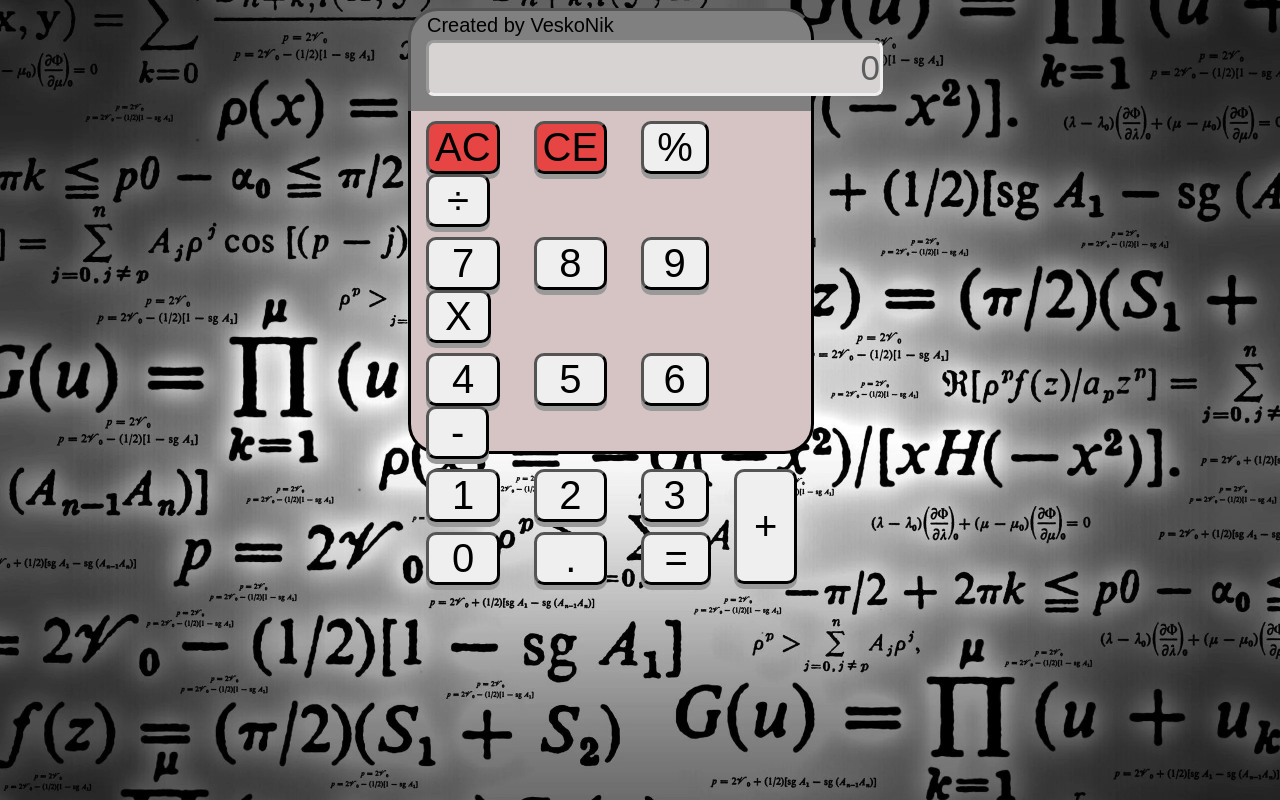
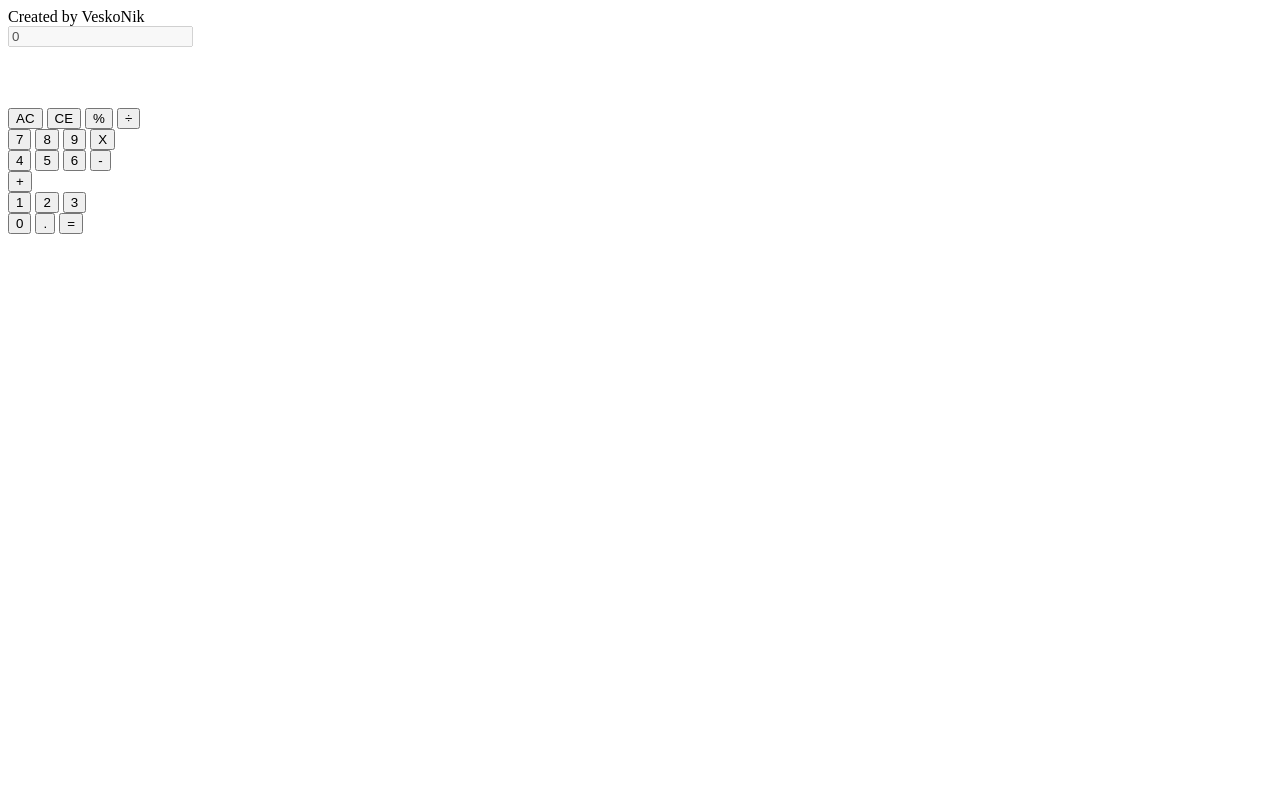
Before and after one commit to VeskoNik/Calculator, a plain HTML site: page index.html in a window 1280 px wide. Drawn offline with Linux system fonts and the light colour scheme.

Commit message:
Update calculatorCSS.css

```diff
--- a/calculatorCSS.css
+++ b/calculatorCSS.css
@@ -135,134 +135,3 @@
         padding: 1px 20px;
     }
 }
-
-body{
-    background: url(./325.webp);
-    background-size: cover;
-}
-#bodyTop-Calculator {
-    background-color: grey;
-    margin: 0px 400px;
-    border: solid;
-    border-style: outset;
-    border-bottom: none;
-    border-top-right-radius: 30px;
-    border-top-left-radius: 30px;
-    border-color: black;
-}
-#bodyBottom-Calculator {
-    background-color: rgb(214, 196, 196);
-    margin: 0px 400px;
-    border: solid;
-    border-top: none;
-    border-bottom-left-radius: 30px;
-    border-bottom-right-radius: 30px;
-    border-color: black;
-
-}
-input{
-    background-color: rgb(216, 211, 211);
-    border-radius: 8px;
-    border: solid;
-    border-style: inset;
-    padding: 5px 0px;
-    margin-top: 3px;
-    margin-left: 15px;
-    font-family: sans-serif;
-    font-size: 35px;
-    color: #5c5d5f;
-    text-align:right;
-}
-#VeskoNik {
-    font-family: fantasy;
-    font-size: 20px;
-    padding-left: 16px;
-    padding-top: 3px;
-}
-#firstRow , #secondRow ,#thirdRow ,#fourthRow ,#fifthRow{
-    padding-top: 10px;
-}
-#firstRow button , #secondRow button , #thirdRow button , #fourthRow button ,#fifthRow button{
-    font-family: revert;
-    margin: 0px 15px;
-    border-radius: 10px;
-    border: solid;
-    border-color: black;
-    border-style: outset;
-    cursor: pointer;
-    box-shadow: 0 5px #999;
-}
-#firstRow button:active , #secondRow button:active , #thirdRow button:active , #fourthRow button:active ,#fifthRow button:active{
-    box-shadow: 0 1px #666;
-    transform: translateY(4px);
-}
-#AC {
-    font-size: 40px;
-    background-color: rgb(231, 68, 68);
-}
-#CE{
-    font-size: 40px;
-    background-color: rgb(231, 68, 68);
-}
-#divide{
-    font-size: 40px;
-    padding: 1px 18px;
-}
-#percentage
-{
-    font-size: 40px;
-    padding: 1px 13px;
-}
-#seven, #four , #one{
-    font-size: 40px;
-    padding: 1px 23px;
-}
-#eight, #five , #two{
-    font-size: 40px;
-    padding: 1px 22px;
-}
-#nine ,#six ,#three{
-    font-size: 40px;
-    padding: 1px 20px;
-}
-#multiplication {
-    font-size: 40px;
-    padding: 1px 16px;
-}
-#subtract {
-    font-size: 40px;
-    padding: 1px 22px;
-}
-#point {
-    font-size: 40px;
-    padding: 1px 28px;
-}
-#result{
-    font-size: 40px;
-    padding: 1px 20px;
-}
-#fourthRow, #fifthRow {
-    display: inline-block;
-}
-#zero{
-    font-size: 40px;
-    padding: 1px 23px;
-}
-#plus{
-    margin-top: 10px;
-    position: absolute;
-    font-family: revert;
-    font-size: 40px;
-    padding: 32px 17px;
-    margin-left: 323px;
-    border-radius: 10px;
-    border: solid;
-    border-color: black;
-    border-style: outset;
-    box-shadow: 0 5px #999;
-    cursor: pointer;
-}
-#plus:active{
-    box-shadow: 0 1px #666;
-    transform: translateY(4px);
-}
```
